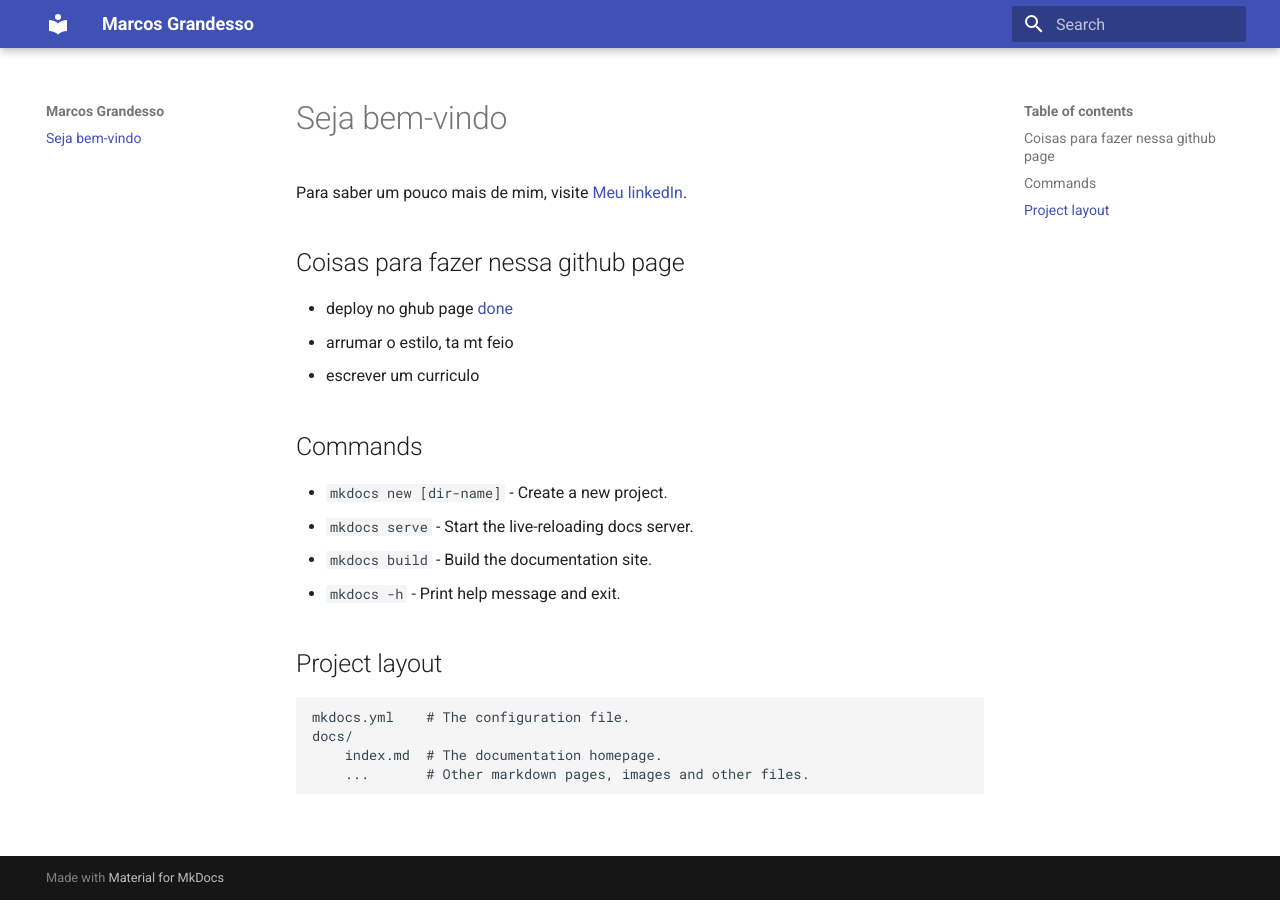
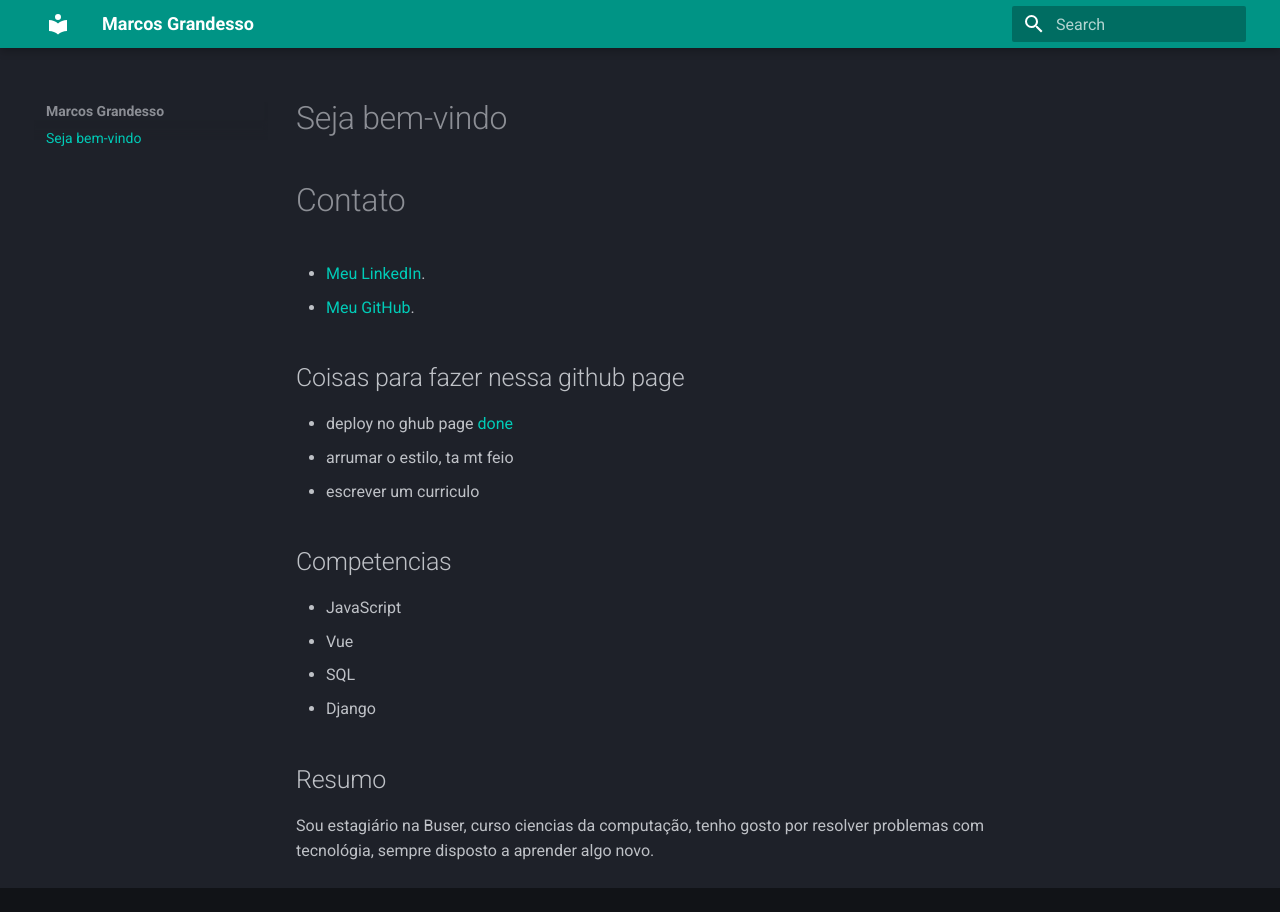
Before and after one commit to MarcosGrandesso/Who-i-am, an MkDocs documentation site: the page built from docs/index.md, in a window 1280 px wide. Built offline with MkDocs 1.6.1 and Material for MkDocs 9.7.7, drawn with Linux system fonts in a browser that asks for light colours.

Commit message:
site modificado

```diff
--- a/docs/index.md
+++ b/docs/index.md
@@ -1,6 +1,9 @@
 # Seja bem-vindo
 
-Para saber um pouco mais de mim, visite  [Meu linkedIn](https://www.linkedin.com/in/marcos-grandesso-05090b23a/).
+# Contato
+- [Meu LinkedIn](https://www.linkedin.com/in/marcos-grandesso-05090b23a/).
+- [Meu GitHub](hhttps://github.com/MarcosGrandesso).
+
 
 
 ## Coisas para fazer nessa github page
@@ -8,16 +11,12 @@
 * arrumar o estilo, ta mt feio
 * escrever um curriculo
 
-## Commands
+## Competencias
 
-* `mkdocs new [dir-name]` - Create a new project.
-* `mkdocs serve` - Start the live-reloading docs server.
-* `mkdocs build` - Build the documentation site.
-* `mkdocs -h` - Print help message and exit.
+* JavaScript
+* Vue
+* SQL
+* Django
 
-## Project layout
-
-    mkdocs.yml    # The configuration file.
-    docs/
-        index.md  # The documentation homepage.
-        ...       # Other markdown pages, images and other files.
+## Resumo
+Sou estagiário na Buser, curso ciencias da computação, tenho gosto por resolver problemas com tecnológia, sempre disposto a aprender algo novo.
--- a/mkdocs.yml
+++ b/mkdocs.yml
@@ -1,3 +1,9 @@
 site_name: Marcos Grandesso
 theme:
   name: material
+  palette:
+    scheme: slate
+    primary: teal
+    accent: cyan
+extra:
+  generator: false
```
Also changed, not shown: 1 other file.
